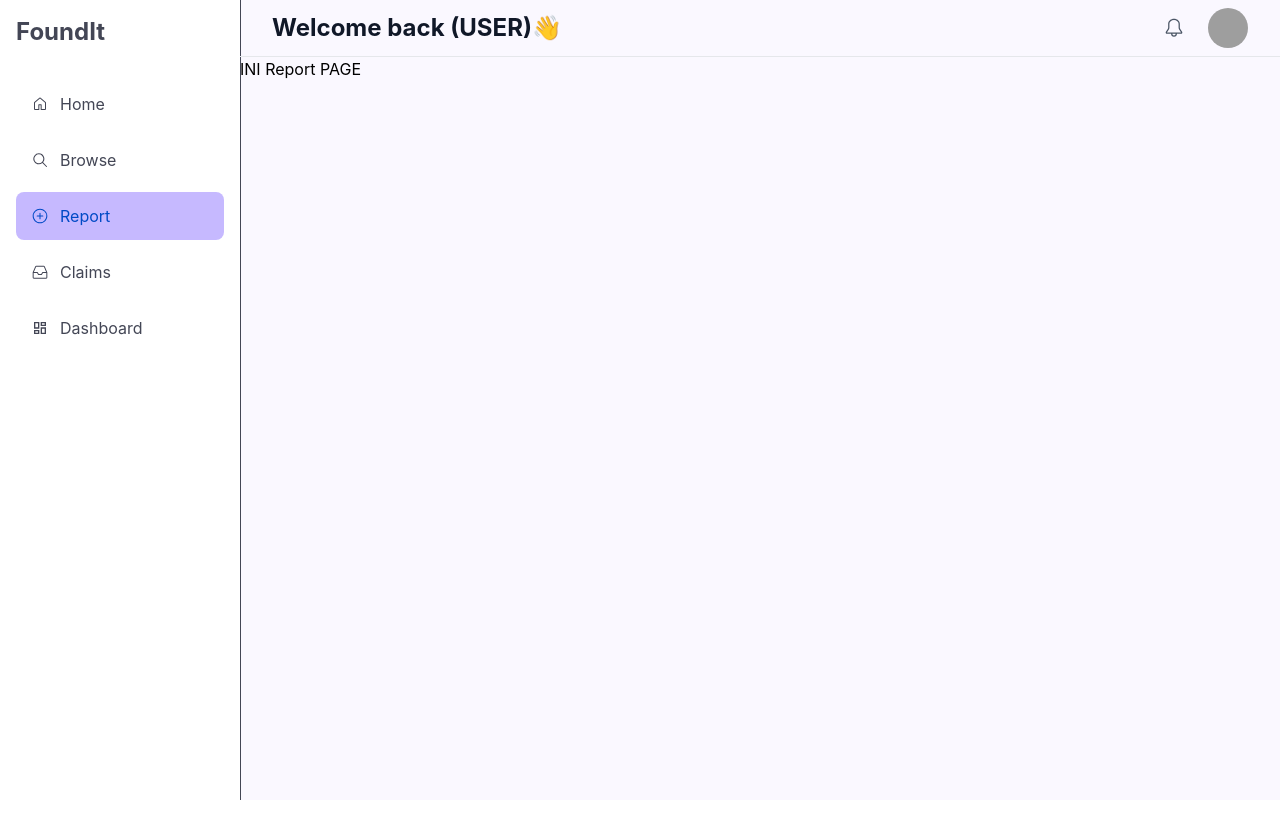
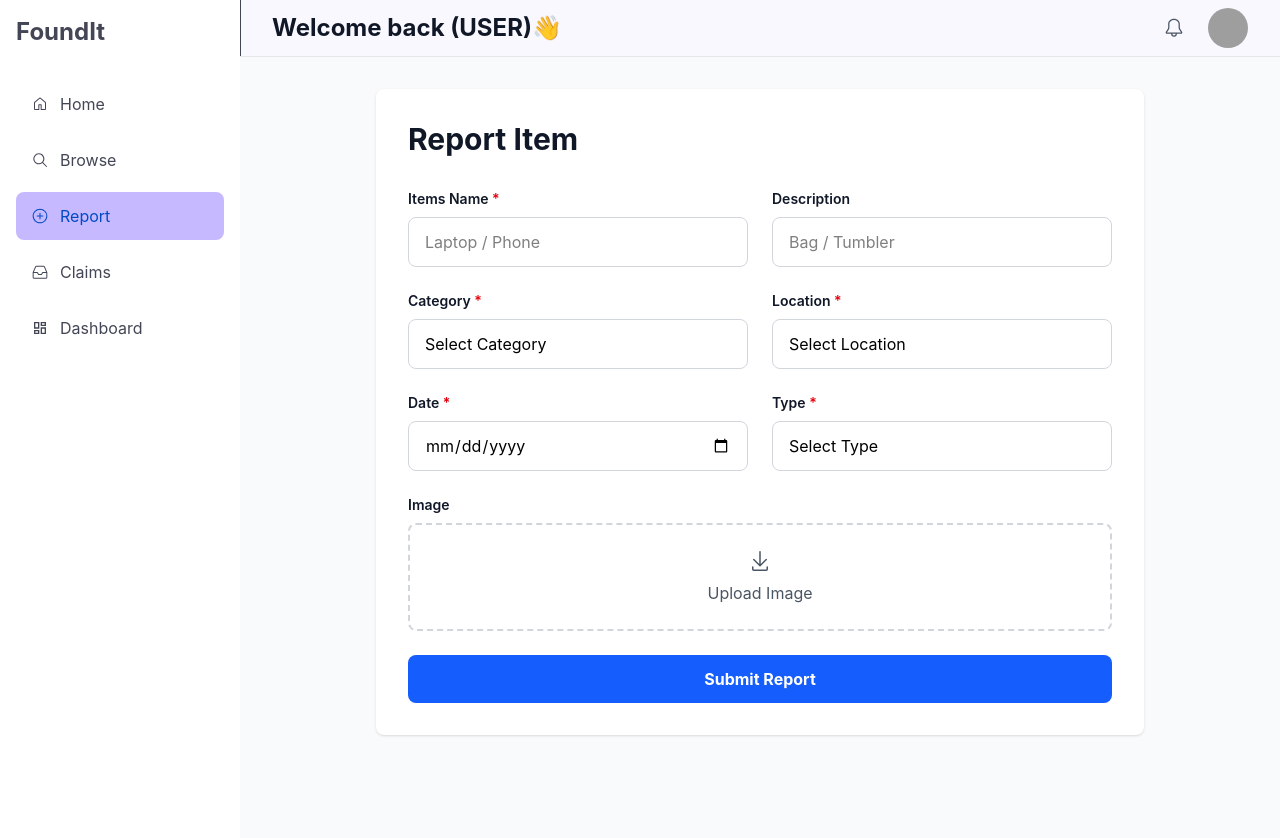
Before and after one commit to Didul-arch/project-ADS-K9, a React (Vite) app in the folder frontend/: page /report in a window 1280 px wide. Shown: the top 838 px of the page. Before the commit the page ends 800 px from the top, so only its background shows below. Built offline with nearby package versions, Linux system fonts and the light colour scheme; grey boxes are pictures that could not be loaded.

Commit message:
feat: implement report form with input handling and image upload

```diff
--- a/frontend/src/pages/Report/index.jsx
+++ b/frontend/src/pages/Report/index.jsx
@@ -1,10 +1,206 @@
+import { useState } from "react";
+import { GoDownload } from "react-icons/go";
+
 const Report = () => {
+  const [formData, setFormData] = useState({
+    itemsName: "",
+    description: "",
+    category: "",
+    location: "",
+    date: "",
+    type: "",
+    image: null,
+  });
 
-  return(
-    <h1>INI Report PAGE</h1>
+  const categories = [
+    "Keys",
+    "Bags",
+    "Electronics",
+    "Documents",
+    "Wallets",
+    "Accessories",
+  ];
 
+  const locations = ["FAPERTA", "SKHB", "FPIK", "FAPET", "LSI"];
+
+  const types = ["Lost", "Found"];
+
+  const handleInputChange = (e) => {
+    const { name, value } = e.target;
+    setFormData((prev) => ({
+      ...prev,
+      [name]: value,
+    }));
+  };
+
+  const handleImageChange = (e) => {
+    const file = e.target.files?.[0];
+    if (file) {
+      setFormData((prev) => ({
+        ...prev,
+        image: file,
+      }));
+    }
+  };
+
+  const handleSubmit = (e) => {
+    e.preventDefault();
+    console.log("Form Data:", formData);
+    // TODO: Send data to API
+  };
+
+  return (
+    <div className="min-h-screen bg-gray-50 p-8">
+      <div className="max-w-3xl mx-auto bg-white rounded-lg shadow p-8">
+        <h1 className="text-3xl font-bold text-gray-900 mb-8">Report Item</h1>
+
+        <form onSubmit={handleSubmit} className="space-y-6">
+          {/* First Row */}
+          <div className="grid grid-cols-2 gap-6">
+            {/* Items Name */}
+            <div>
+              <label className="block text-sm font-semibold text-gray-900 mb-2">
+                Items Name <span className="text-red-600">*</span>
+              </label>
+              <input
+                type="text"
+                name="itemsName"
+                placeholder="Laptop / Phone"
+                value={formData.itemsName}
+                onChange={handleInputChange}
+                className="w-full px-4 py-3 border border-gray-300 rounded-lg focus:outline-none focus:ring-2 focus:ring-blue-500"
+              />
+            </div>
+
+            {/* Description */}
+            <div>
+              <label className="block text-sm font-semibold text-gray-900 mb-2">
+                Description
+              </label>
+              <input
+                type="text"
+                name="description"
+                placeholder="Bag / Tumbler"
+                value={formData.description}
+                onChange={handleInputChange}
+                className="w-full px-4 py-3 border border-gray-300 rounded-lg focus:outline-none focus:ring-2 focus:ring-blue-500"
+              />
+            </div>
+          </div>
+
+          {/* Second Row */}
+          <div className="grid grid-cols-2 gap-6">
+            {/* Category */}
+            <div>
+              <label className="block text-sm font-semibold text-gray-900 mb-2">
+                Category <span className="text-red-600">*</span>
+              </label>
+              <select
+                name="category"
+                value={formData.category}
+                onChange={handleInputChange}
+                className="w-full px-4 py-3 border border-gray-300 rounded-lg focus:outline-none focus:ring-2 focus:ring-blue-500 appearance-none bg-white"
+              >
+                <option value="">Select Category</option>
+                {categories.map((cat) => (
+                  <option key={cat} value={cat}>
+                    {cat}
+                  </option>
+                ))}
+              </select>
+            </div>
+
+            {/* Location */}
+            <div>
+              <label className="block text-sm font-semibold text-gray-900 mb-2">
+                Location <span className="text-red-600">*</span>
+              </label>
+              <select
+                name="location"
+                value={formData.location}
+                onChange={handleInputChange}
+                className="w-full px-4 py-3 border border-gray-300 rounded-lg focus:outline-none focus:ring-2 focus:ring-blue-500 appearance-none bg-white"
+              >
+                <option value="">Select Location</option>
+                {locations.map((loc) => (
+                  <option key={loc} value={loc}>
+                    {loc}
+                  </option>
+                ))}
+              </select>
+            </div>
+          </div>
+
+          {/* Third Row */}
+          <div className="grid grid-cols-2 gap-6">
+            {/* Date */}
+            <div>
+              <label className="block text-sm font-semibold text-gray-900 mb-2">
+                Date <span className="text-red-600">*</span>
+              </label>
+              <input
+                type="date"
+                name="date"
+                value={formData.date}
+                onChange={handleInputChange}
+                className="w-full px-4 py-3 border border-gray-300 rounded-lg focus:outline-none focus:ring-2 focus:ring-blue-500"
+              />
+            </div>
+
+            {/* Type */}
+            <div>
+              <label className="block text-sm font-semibold text-gray-900 mb-2">
+                Type <span className="text-red-600">*</span>
+              </label>
+              <select
+                name="type"
+                value={formData.type}
+                onChange={handleInputChange}
+                className="w-full px-4 py-3 border border-gray-300 rounded-lg focus:outline-none focus:ring-2 focus:ring-blue-500 appearance-none bg-white"
+              >
+                <option value="">Select Type</option>
+                {types.map((t) => (
+                  <option key={t} value={t}>
+                    {t}
+                  </option>
+                ))}
+              </select>
+            </div>
+          </div>
+
+          {/* Image Upload */}
+          <div>
+            <label className="block text-sm font-semibold text-gray-900 mb-2">
+              Image
+            </label>
+            <label className="flex items-center justify-center w-full px-4 py-6 border-2 border-dashed border-gray-300 rounded-lg cursor-pointer hover:border-blue-500 hover:bg-blue-50 transition-colors">
+              <div className="flex flex-col items-center">
+                <GoDownload size={24} className="text-gray-600 mb-2" />
+                <span className="text-gray-600">
+                  {formData.image ? formData.image.name : "Upload Image"}
+                </span>
+              </div>
+              <input
+                type="file"
+                name="image"
+                onChange={handleImageChange}
+                className="hidden"
+                accept="image/*"
+              />
+            </label>
+          </div>
+
+          {/* Submit Button */}
+          <button
+            type="submit"
+            className="w-full bg-blue-600 hover:bg-blue-700 text-white font-bold py-3 px-6 rounded-lg transition-colors"
+          >
+            Submit Report
+          </button>
+        </form>
+      </div>
+    </div>
   );
 };
 
-
 export default Report;
```
